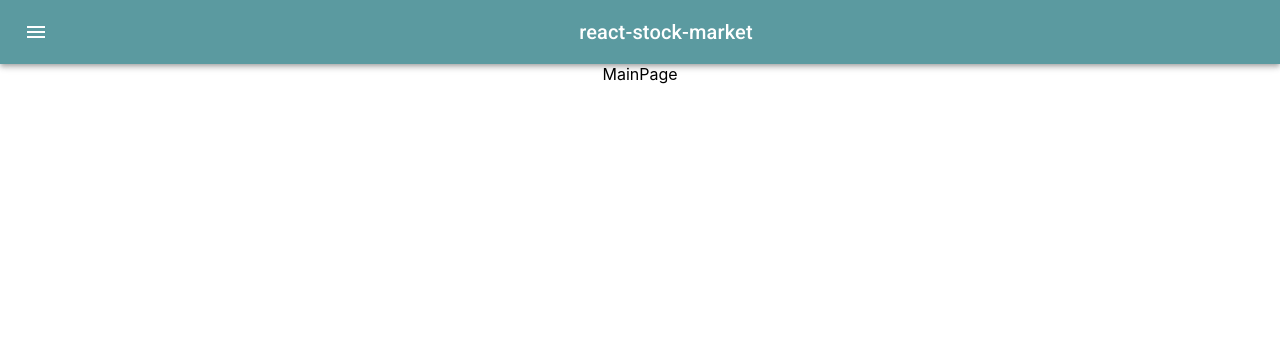
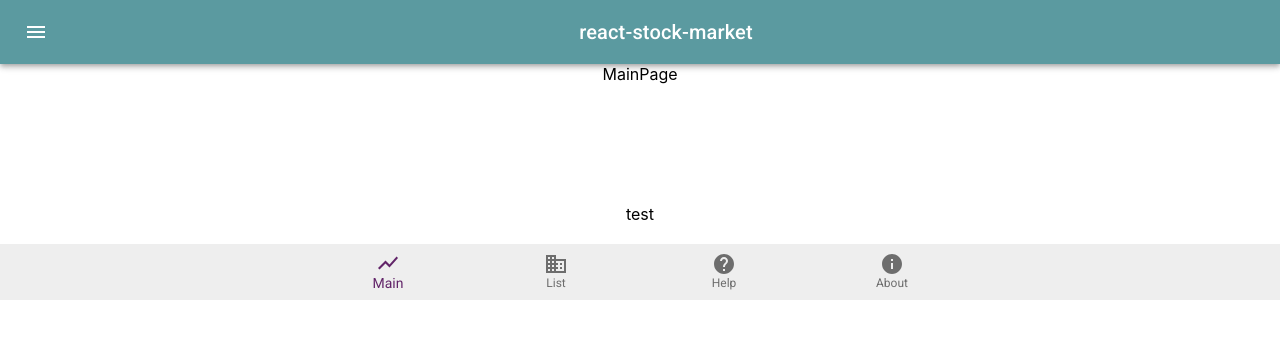
Before and after one commit to leyuri/react-stock-market, a React (Create React App) app: page / in a window 1280 px wide. Shown: the top 338 px of the page. Built offline with nearby package versions, Linux system fonts and the light colour scheme.

Commit message:
Add BottomNav

```diff
--- /dev/null
+++ b/src/components/BottomNav.js
@@ -0,0 +1,46 @@
+import React from 'react';
+import { makeStyles } from '@material-ui/core/styles';
+import BottomNavigation from '@material-ui/core/BottomNavigation';
+import BottomNavigationAction from '@material-ui/core/BottomNavigationAction';
+import BusinessIcon from '@material-ui/icons/Business';
+import HelpIcon from '@material-ui/icons/Help';
+import InfoIcon from '@material-ui/icons/Info';
+import ShowChartIcon from '@material-ui/icons/ShowChart';
+
+const useStyles = makeStyles({
+  root: {
+    background: "#eee",
+    width: "100%",
+    color: "#622569",
+    "& .MuiBottomNavigationAction-root.Mui-selected": {
+        color: "#622569"
+    }
+    // MuiBottomNavigationAction: {
+    //     color: "#e06377",
+    //     selected: {
+    //         color: "#c83349"
+    //     }
+    // }
+
+  },
+});
+export default function SimpleBottomNavigation() {
+  const classes = useStyles();
+  const [value, setValue] = React.useState(0);
+
+  return (
+    <BottomNavigation
+      value={value}
+      onChange={(event, newValue) => {
+        setValue(newValue);
+      }}
+      showLabels
+      className={classes.root}
+    >
+      <BottomNavigationAction label="Main" icon={<ShowChartIcon />} />
+      <BottomNavigationAction label="List" icon={<BusinessIcon />} />
+      <BottomNavigationAction label="Help" icon={<HelpIcon />} />
+      <BottomNavigationAction label="About" icon={<InfoIcon />} />
+    </BottomNavigation>
+  );
+}
--- a/src/pages/MainPage.js
+++ b/src/pages/MainPage.js
@@ -1,11 +1,23 @@
 import React from 'react'
+
 import AppBar from "../components/AppBar";
+import BottomNav from "../components/BottomNav";
 
 const MainPage = () => {
     return (
         <div>
             <AppBar/>
             MainPage
+            <br/>
+            <br/>
+            <br/>
+            <br/>
+            <br/>
+            <br/>
+            <br/>
+            test
+            <br/><br/>
+            <BottomNav/>
         </div>
     )
 };
```
Also changed, not shown: src/App.css (line endings or trailing spaces), 1 other file (tests, documents, lock files or other folders).
